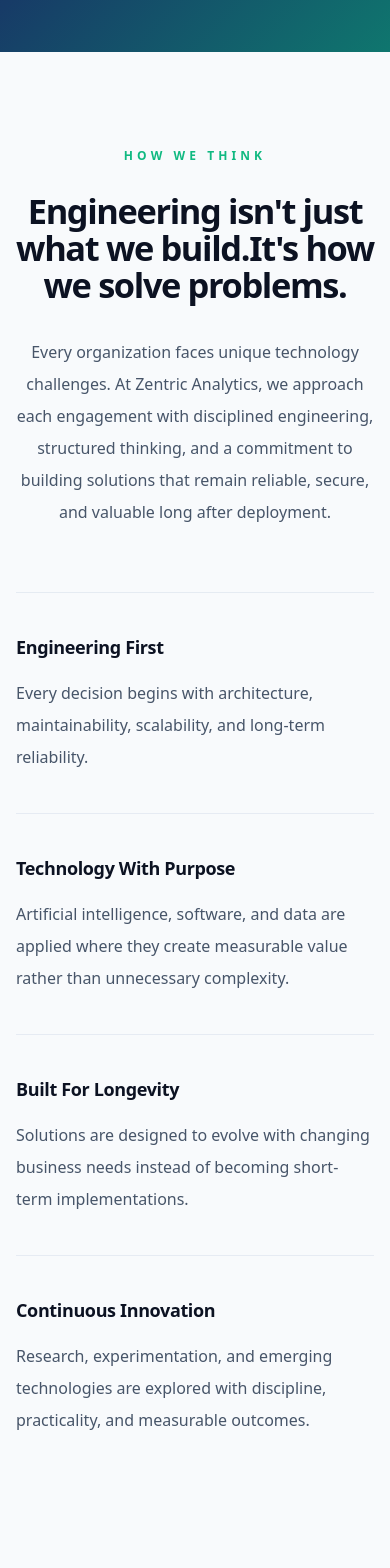
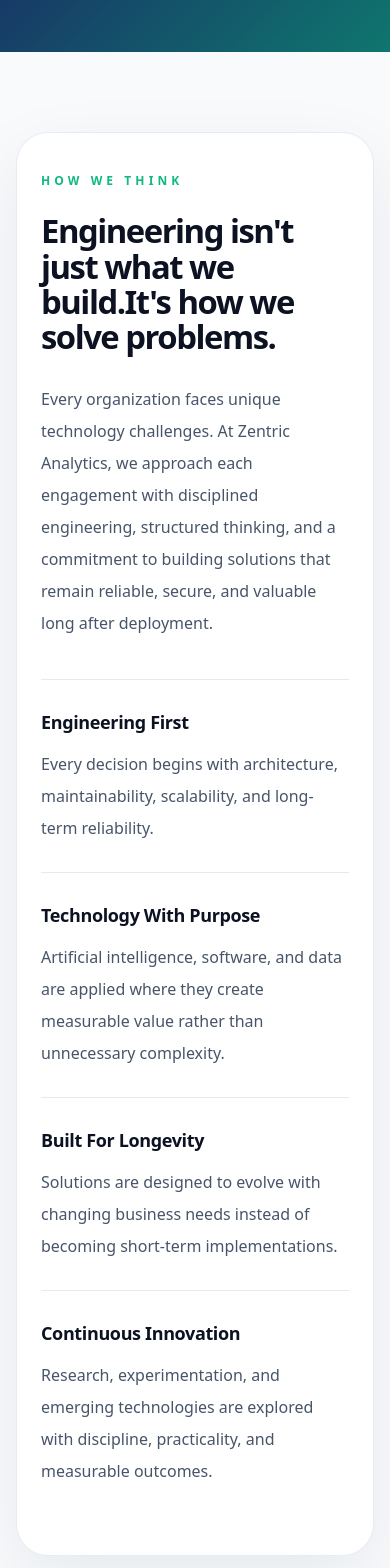
Before and after one commit to Zentric-Analytics/Zentricanalytics.com, a Next.js app: page / in a window 390 px wide. Shown: the part 840-2408 px from the top of the page. Built offline with nearby package versions, Linux system fonts and the light colour scheme.

Commit message:
Redesign how we think homepage section

```diff
--- a/src/app/page.tsx
+++ b/src/app/page.tsx
@@ -38,48 +38,50 @@ export default function Home() {
         </div>
       </section>
 
-      <section className="bg-[#F8FAFC] px-4 py-24 sm:py-28 lg:py-36" aria-labelledby="how-we-think-heading">
-        <div className="mx-auto max-w-4xl text-center">
-          <p className="editorial-reveal text-xs font-bold uppercase tracking-[0.34em] text-[#10B981]">
+      <section className="bg-[#F8FAFC] px-4 py-20 sm:px-6 sm:py-24 lg:py-32" aria-labelledby="how-we-think-heading">
+        <div className="editorial-reveal mx-auto max-w-6xl rounded-[2rem] border border-slate-200/80 bg-white px-6 py-10 text-left shadow-[0_24px_70px_rgba(15,23,42,0.07)] sm:px-10 sm:py-14 lg:px-16 lg:py-18">
+          <div className="max-w-4xl">
+            <p className="text-xs font-bold uppercase tracking-[0.34em] text-[#10B981]">
               HOW WE THINK
             </p>
             <h2
               id="how-we-think-heading"
-            className="editorial-reveal mx-auto mt-7 max-w-3xl text-[2.15rem] font-bold leading-[1.08] tracking-[-0.04em] text-ink sm:text-[2.85rem] md:text-[3.35rem]"
+              className="mt-6 max-w-4xl text-[2.05rem] font-bold leading-[1.08] tracking-[-0.045em] text-ink sm:text-[2.8rem] md:text-[3.35rem]"
             >
               Engineering isn&apos;t just what we build.
               <br className="hidden sm:block" />
               It&apos;s how we solve problems.
             </h2>
-          <p className="editorial-reveal mx-auto mt-8 max-w-3xl text-base leading-8 text-slate-600 sm:text-lg sm:leading-9">
+            <p className="mt-7 max-w-3xl text-base leading-8 text-slate-600 sm:text-lg sm:leading-9">
               Every organization faces unique technology challenges. At Zentric Analytics, we approach each engagement with disciplined engineering, structured thinking, and a commitment to building solutions that remain reliable, secure, and valuable long after deployment.
             </p>
+          </div>
 
-          <div className="mx-auto mt-16 max-w-3xl border-t border-slate-200/80 text-left sm:mt-20">
-            <article className="editorial-reveal border-b border-slate-200/80 py-10 sm:grid sm:grid-cols-[minmax(0,0.72fr)_minmax(0,1.28fr)] sm:gap-12 sm:py-12">
+          <div className="mt-10 border-t border-slate-200/90 sm:mt-12 lg:mt-14">
+            <div className="editorial-reveal border-b border-slate-200/90 py-7 sm:grid sm:grid-cols-[minmax(11rem,0.76fr)_minmax(0,1.24fr)] sm:gap-10 sm:py-8 lg:gap-16">
               <h3 className="text-lg font-bold tracking-[-0.02em] text-ink">Engineering First</h3>
-              <p className="mt-4 text-base leading-8 text-slate-600 sm:mt-0">
+              <p className="mt-3 text-base leading-8 text-slate-600 sm:mt-0">
                 Every decision begins with architecture, maintainability, scalability, and long-term reliability.
               </p>
-            </article>
-            <article className="editorial-reveal border-b border-slate-200/80 py-10 sm:grid sm:grid-cols-[minmax(0,0.72fr)_minmax(0,1.28fr)] sm:gap-12 sm:py-12">
+            </div>
+            <div className="editorial-reveal border-b border-slate-200/90 py-7 sm:grid sm:grid-cols-[minmax(11rem,0.76fr)_minmax(0,1.24fr)] sm:gap-10 sm:py-8 lg:gap-16">
               <h3 className="text-lg font-bold tracking-[-0.02em] text-ink">Technology With Purpose</h3>
-              <p className="mt-4 text-base leading-8 text-slate-600 sm:mt-0">
+              <p className="mt-3 text-base leading-8 text-slate-600 sm:mt-0">
                 Artificial intelligence, software, and data are applied where they create measurable value rather than unnecessary complexity.
               </p>
-            </article>
-            <article className="editorial-reveal border-b border-slate-200/80 py-10 sm:grid sm:grid-cols-[minmax(0,0.72fr)_minmax(0,1.28fr)] sm:gap-12 sm:py-12">
+            </div>
+            <div className="editorial-reveal border-b border-slate-200/90 py-7 sm:grid sm:grid-cols-[minmax(11rem,0.76fr)_minmax(0,1.24fr)] sm:gap-10 sm:py-8 lg:gap-16">
               <h3 className="text-lg font-bold tracking-[-0.02em] text-ink">Built For Longevity</h3>
-              <p className="mt-4 text-base leading-8 text-slate-600 sm:mt-0">
+              <p className="mt-3 text-base leading-8 text-slate-600 sm:mt-0">
                 Solutions are designed to evolve with changing business needs instead of becoming short-term implementations.
               </p>
-            </article>
-            <article className="editorial-reveal py-10 sm:grid sm:grid-cols-[minmax(0,0.72fr)_minmax(0,1.28fr)] sm:gap-12 sm:py-12">
+            </div>
+            <div className="editorial-reveal py-7 sm:grid sm:grid-cols-[minmax(11rem,0.76fr)_minmax(0,1.24fr)] sm:gap-10 sm:py-8 lg:gap-16">
               <h3 className="text-lg font-bold tracking-[-0.02em] text-ink">Continuous Innovation</h3>
-              <p className="mt-4 text-base leading-8 text-slate-600 sm:mt-0">
+              <p className="mt-3 text-base leading-8 text-slate-600 sm:mt-0">
                 Research, experimentation, and emerging technologies are explored with discipline, practicality, and measurable outcomes.
               </p>
-            </article>
+            </div>
           </div>
         </div>
       </section>
```
Lines whose indentation alone changed are shown as unchanged.
